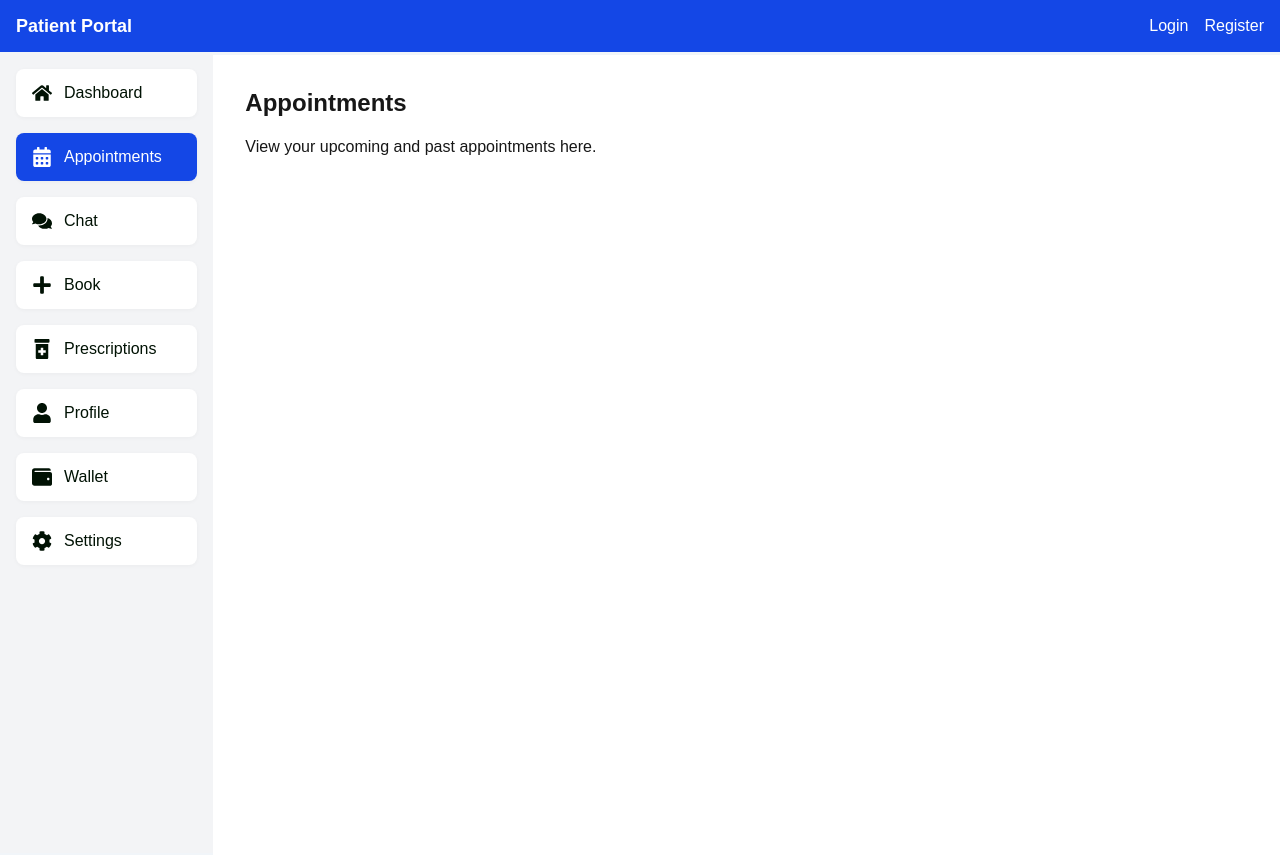
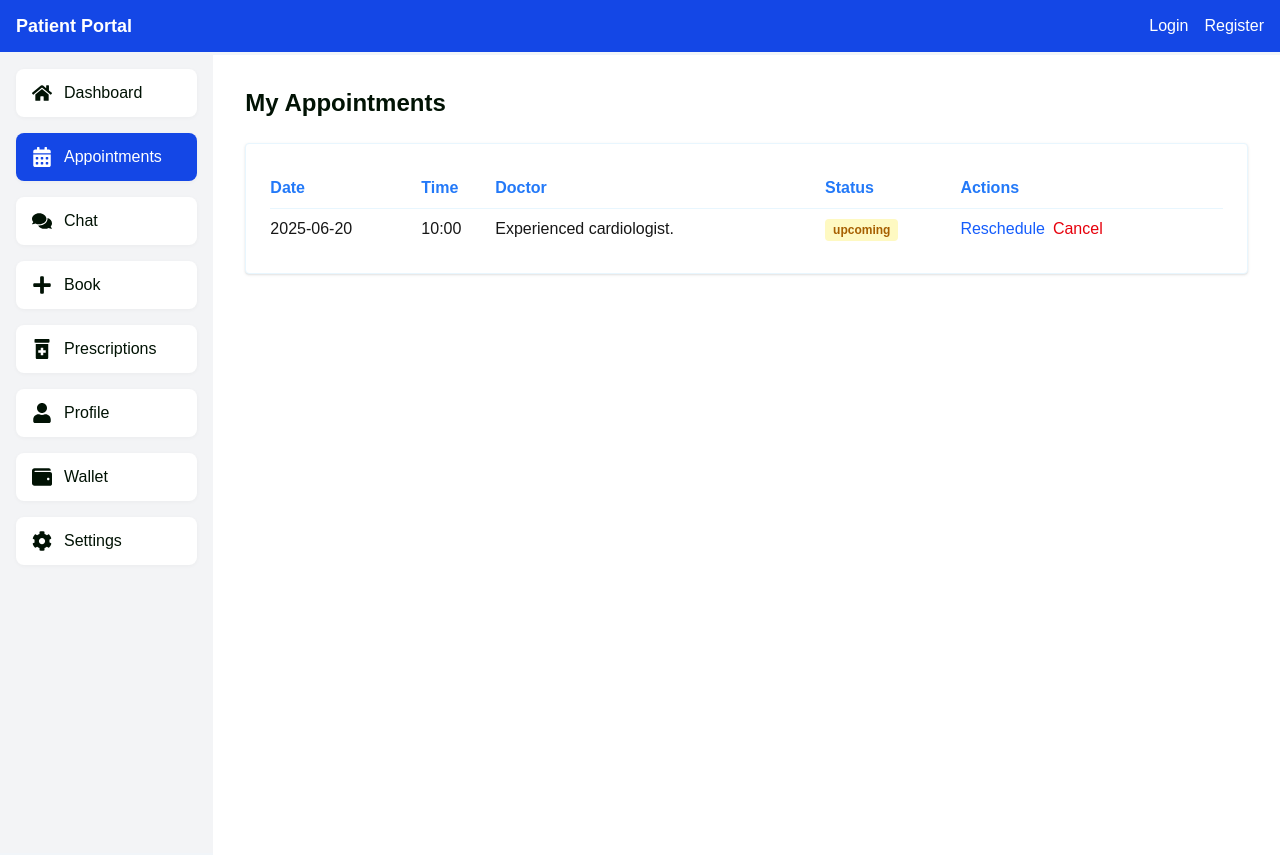
Before and after one commit to Ngahdiland/Hospital-system, a Next.js app: page /appointments in a window 1280 px wide. Built offline with nearby package versions, Linux system fonts and the light colour scheme.

Commit message:
done with UI

```diff
--- a/app/(user)/appointments/page.tsx
+++ b/app/(user)/appointments/page.tsx
@@ -1,12 +1,135 @@
+"use client";
 // Example appointments page for patient users
+import { useEffect, useState } from "react";
+import toast from "react-hot-toast";
 import PatientLayout from '../../../components/patient-layout';
 
+interface Appointment {
+  id: number;
+  patient_id: number;
+  doctor_id: number;
+  date: string;
+  time: string;
+  status: string;
+  notes?: string;
+}
+
+interface Doctor {
+  id: number;
+  bio: string;
+}
+
 export default function Appointments() {
+  const [appointments, setAppointments] = useState<Appointment[]>([]);
+  const [doctors, setDoctors] = useState<Doctor[]>([]);
+  const [rescheduleId, setRescheduleId] = useState<number | null>(null);
+  const [newDate, setNewDate] = useState("");
+  const [newTime, setNewTime] = useState("");
+  const [loading, setLoading] = useState(true);
+
+  useEffect(() => {
+    async function fetchData() {
+      setLoading(true);
+      const [aRes, dRes] = await Promise.all([
+        fetch("/api/appointments"),
+        fetch("/api/doctors")
+      ]);
+      const [aData, dData] = await Promise.all([aRes.json(), dRes.json()]);
+      setAppointments(aData);
+      setDoctors(dData);
+      setLoading(false);
+    }
+    fetchData();
+  }, []);
+
+  const handleReschedule = async (id: number) => {
+    if (!newDate || !newTime) return toast.error("Pick date and time");
+    const res = await fetch(`/api/appointments/${id}`, {
+      method: "PUT",
+      headers: { "Content-Type": "application/json" },
+      body: JSON.stringify({ date: newDate, time: newTime, status: "Pending" })
+    });
+    if (res.ok) {
+      toast.success("Appointment rescheduled");
+      setAppointments((prev) => prev.map(a => a.id === id ? { ...a, date: newDate, time: newTime, status: "Pending" } : a));
+      setRescheduleId(null);
+      setNewDate("");
+      setNewTime("");
+      // TODO: Notify user
+    } else {
+      toast.error("Failed to reschedule");
+    }
+  };
+
+  const handleCancel = async (id: number) => {
+    const res = await fetch(`/api/appointments/${id}`, {
+      method: "PUT",
+      headers: { "Content-Type": "application/json" },
+      body: JSON.stringify({ status: "Cancelled" })
+    });
+    if (res.ok) {
+      toast.success("Appointment cancelled");
+      setAppointments((prev) => prev.map(a => a.id === id ? { ...a, status: "Cancelled" } : a));
+      // TODO: Notify user
+    } else {
+      toast.error("Failed to cancel");
+    }
+  };
+
   return (
     <PatientLayout>
       <div className="w-full h-full flex flex-col justify-start">
-        <h1 className="text-2xl font-bold mb-4">Appointments</h1>
-        <p>View your upcoming and past appointments here.</p>
+        <h1 className="text-2xl font-bold mb-6 text-[#011204]">My Appointments</h1>
+        <div className="bg-white border border-[#E8F6FE] rounded shadow p-6">
+          {loading ? (
+            <div>Loading...</div>
+          ) : (
+            <table className="w-full text-left">
+              <thead>
+                <tr className="text-[#2379F8]">
+                  <th className="py-2">Date</th>
+                  <th className="py-2">Time</th>
+                  <th className="py-2">Doctor</th>
+                  <th className="py-2">Status</th>
+                  <th className="py-2">Actions</th>
+                </tr>
+              </thead>
+              <tbody>
+                {appointments.map((a) => {
+                  const doctor = doctors.find((d) => d.id === a.doctor_id);
+                  return (
+                    <tr key={a.id} className="border-t border-[#E8F6FE]">
+                      <td className="py-2">{a.date}</td>
+                      <td className="py-2">{a.time}</td>
+                      <td className="py-2">{doctor ? doctor.bio : "Unknown"}</td>
+                      <td className="py-2">
+                        <span className={`px-2 py-1 rounded text-xs font-bold ${a.status === "Cancelled" ? "bg-red-100 text-red-600" : a.status === "Confirmed" ? "bg-green-100 text-green-700" : "bg-yellow-100 text-yellow-700"}`}>{a.status}</span>
+                      </td>
+                      <td className="py-2 flex gap-2">
+                        <button className="text-blue-600 hover:underline font-medium" onClick={() => setRescheduleId(a.id)} disabled={a.status === "Cancelled"}>Reschedule</button>
+                        <button className="text-red-600 hover:underline font-medium" onClick={() => handleCancel(a.id)} disabled={a.status === "Cancelled"}>Cancel</button>
+                      </td>
+                    </tr>
+                  );
+                })}
+              </tbody>
+            </table>
+          )}
+        </div>
+        {/* Reschedule Modal */}
+        {rescheduleId && (
+          <div className="fixed inset-0 flex items-center justify-center bg-black bg-opacity-40 z-50">
+            <div className="bg-white p-6 rounded shadow w-full max-w-md">
+              <h2 className="text-xl font-bold mb-4">Reschedule Appointment</h2>
+              <input type="date" className="input input-bordered w-full mb-2" value={newDate} onChange={e => setNewDate(e.target.value)} />
+              <input type="time" className="input input-bordered w-full mb-4" value={newTime} onChange={e => setNewTime(e.target.value)} />
+              <div className="flex gap-2 justify-end">
+                <button className="btn" onClick={() => setRescheduleId(null)}>Cancel</button>
+                <button className="btn btn-primary" onClick={() => handleReschedule(rescheduleId)}>Save</button>
+              </div>
+            </div>
+          </div>
+        )}
       </div>
     </PatientLayout>
   );
--- a/app/(user)/wallet/page.tsx
+++ b/app/(user)/wallet/page.tsx
@@ -1,5 +1,5 @@
 "use client";
-import { useState } from "react";
+import { useEffect, useState } from "react";
 // Removed direct import of db.json. Use API fetch instead.
 import PatientLayout from "@/components/patient-layout";
 
@@ -7,6 +7,17 @@ export default function Wallet() {
   const [amount, setAmount] = useState("");
   const [card, setCard] = useState("");
   const [success, setSuccess] = useState("");
+  const [wallet, setWallet] = useState<{ balance: number } | null>(null);
+  const [transactions, setTransactions] = useState<any[]>([]);
+
+  useEffect(() => {
+    fetch("/api/wallet")
+      .then((r) => r.json())
+      .then((data) => {
+        setWallet(data);
+        setTransactions(data.transactions || []);
+      });
+  }, []);
 
   function handleAddFunds(e: React.FormEvent) {
     e.preventDefault();
@@ -24,7 +35,7 @@ export default function Wallet() {
         <div className="bg-white border border-[#E8F6FE] rounded shadow p-6 mb-8 flex flex-col items-center">
           <span className="text-lg text-[#2379F8] mb-2">Current Balance</span>
           <span className="text-3xl font-bold text-[#03C7FC] mb-2">
-            ${wallet.balance.toFixed(2)}
+            {wallet ? `$${wallet.balance.toFixed(2)}` : "Loading..."}
           </span>
         </div>
         <form
--- /dev/null
+++ b/app/api/appointments/route.ts
@@ -0,0 +1,31 @@
+import { NextResponse } from 'next/server';
+import fs from 'fs';
+import path from 'path';
+
+const DB_FILE = path.join(process.cwd(), 'db', 'db.json');
+
+export async function GET() {
+  try {
+    const data = fs.readFileSync(DB_FILE, 'utf-8');
+    const db = JSON.parse(data);
+    return NextResponse.json(db.appointments || []);
+  } catch (error) {
+    return NextResponse.json({ error: 'Failed to load appointments.' }, { status: 500 });
+  }
+}
+
+export async function PUT(req, { params }) {
+  try {
+    const id = parseInt(params.id);
+    const body = await req.json();
+    const data = fs.readFileSync(DB_FILE, 'utf-8');
+    const db = JSON.parse(data);
+    const idx = db.appointments.findIndex((a) => a.id === id);
+    if (idx === -1) return NextResponse.json({ error: 'Appointment not found.' }, { status: 404 });
+    db.appointments[idx] = { ...db.appointments[idx], ...body };
+    fs.writeFileSync(DB_FILE, JSON.stringify(db, null, 2));
+    return NextResponse.json(db.appointments[idx]);
+  } catch (error) {
+    return NextResponse.json({ error: 'Failed to update appointment.' }, { status: 500 });
+  }
+}
--- /dev/null
+++ b/app/api/wallet/route.ts
@@ -0,0 +1,16 @@
+import { NextResponse } from 'next/server';
+import fs from 'fs';
+import path from 'path';
+
+const DB_FILE = path.join(process.cwd(), 'db', 'db.json');
+
+export async function GET() {
+  try {
+    const data = fs.readFileSync(DB_FILE, 'utf-8');
+    const db = JSON.parse(data);
+    // For demo, return the first wallet
+    return NextResponse.json(db.wallets[0]);
+  } catch (error) {
+    return NextResponse.json({ error: 'Failed to load wallet.' }, { status: 500 });
+  }
+}
```
